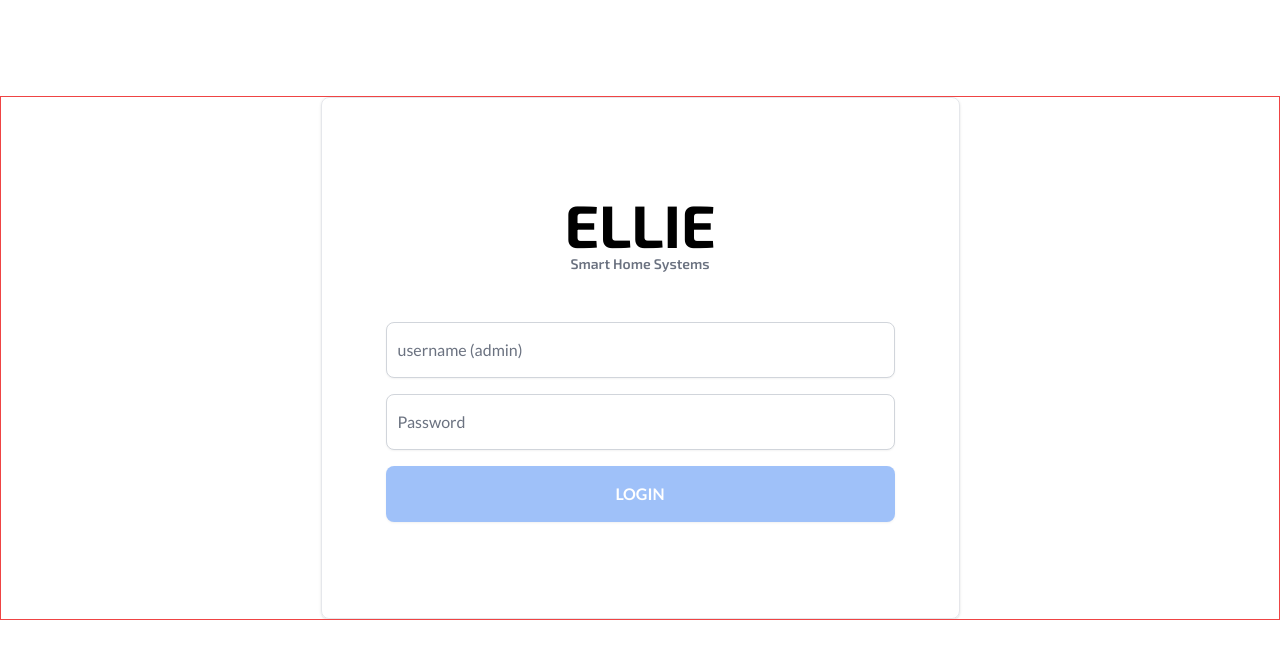
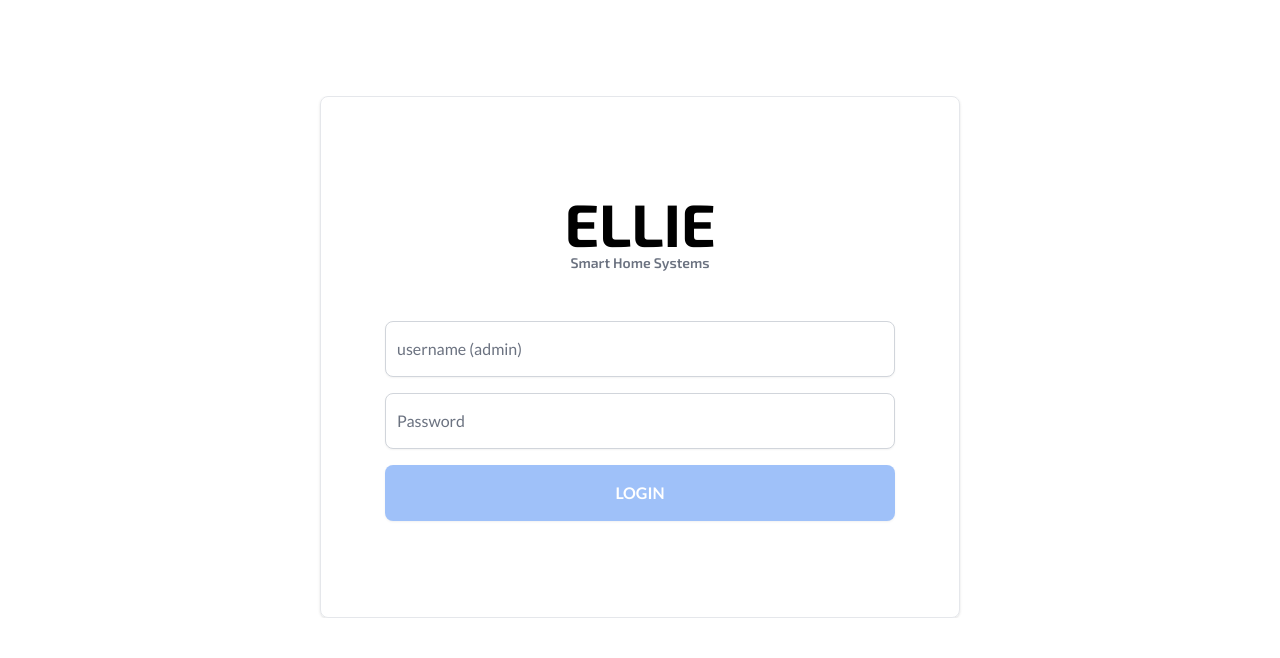
Before and after one commit to greenbirddevelopment/ellie-panel, a React (Create React App) app: page / in a window 1280 px wide. Shown: the top 658 px of the page. Built offline with nearby package versions, Linux system fonts and the light colour scheme.

Commit message:
fixed ui

```diff
--- a/src/App.css
+++ b/src/App.css
@@ -10,20 +10,9 @@ body {
   overflow-x: hidden;
 }
 
-.back {
-  /* margin-top: 7vh; */
-}
-
-.ellie-header {
-  /* margin-top: 10%; */
-}
-
 @media (max-width: 600px) {
   .signup {
     max-width: 90%;
-  }
-  .back {
-    /* margin-bottom: 10vh; */
   }
 }
 
--- a/src/components/layout.js
+++ b/src/components/layout.js
@@ -7,7 +7,7 @@ const Layout = () => {
   const location = useLocation();
 
   return (
-    <div className="App lg:my-24 overflow-hidden border border-red-500">
+    <div className="App lg:my-24 overflow-hidden">
       <Container
         className={
           "lg:border lg:rounded lg:shadow lg:py-24 lg:px-16 overflow-hidden"
```
